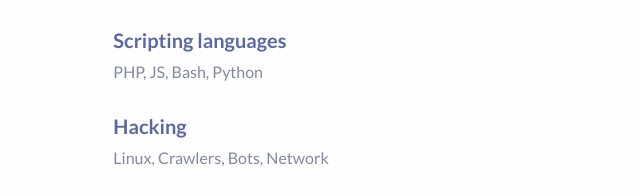
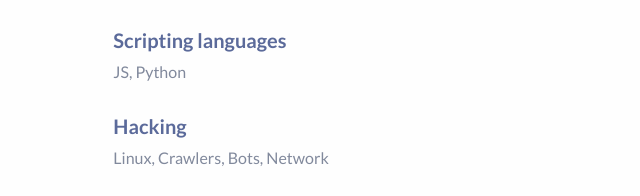
Before and after one commit to grellag/grellag.github.io, a plain HTML site: page index.html in a window 1280 px wide. Shown: the part 417-613 px from the top of the page, 527-1167 px from the left. Drawn offline with Linux system fonts and the light colour scheme.

Commit message:
Aggiornati interessi

```diff
--- a/index.html
+++ b/index.html
@@ -56,7 +56,7 @@ for startups and large companies</h2>
 				<div class="list-card">
 					<div>
 						<h3>Scripting languages</h3>
-						<span>PHP, JS, Bash, Python</span>
+						<span>JS, Python</span>
 					</div>
 				</div>
 
```
